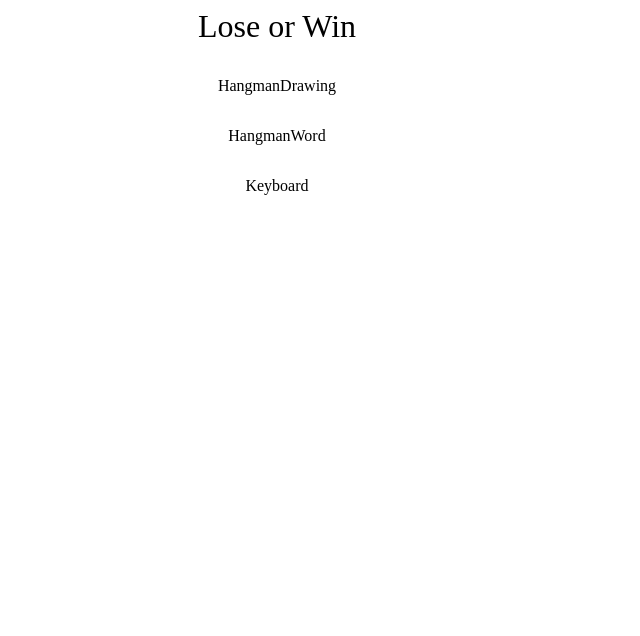
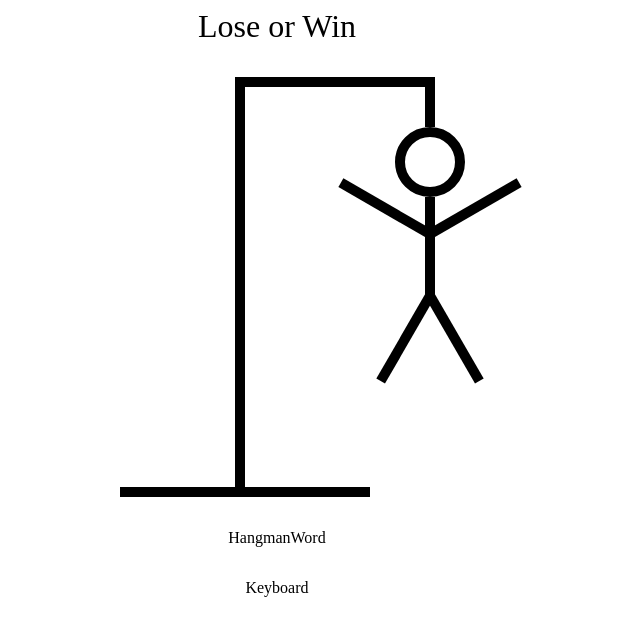
Before and after one commit to kuldp18/react-hangman, a React (Vite) app: page / in a window 1280 px wide. Shown: the top 636 px of the page, without its empty margins (363-1003 px from the left). Built offline with nearby package versions, Linux system fonts and the light colour scheme.

Commit message:
add hangman drawing jsx

```diff
--- a/src/components/HangmanDrawing.tsx
+++ b/src/components/HangmanDrawing.tsx
@@ -1,5 +1,144 @@
 const HangmanDrawing = () => {
-  return <div>HangmanDrawing</div>;
+  return (
+    <div
+      className="container"
+      style={{
+        position: 'relative',
+      }}
+    >
+      {HEAD}
+      {BODY}
+      {RIGHT_ARM}
+      {LEFT_ARM}
+      {RIGHT_LEG}
+      {LEFT_LEG}
+      <div
+        className="top-vertical-small"
+        style={{
+          height: '50px',
+          width: '10px',
+          background: 'black',
+          position: 'absolute',
+          top: 0,
+          right: 0,
+        }}
+      />
+      <div
+        className="top-horizontal"
+        style={{
+          height: '10px',
+          width: '200px',
+          background: 'black',
+          marginLeft: '115px',
+        }}
+      />
+
+      <div
+        className="top-vertical"
+        style={{
+          height: '400px',
+          width: '10px',
+          background: 'black',
+          marginLeft: '115px',
+        }}
+      />
+      <div
+        className="bottom"
+        style={{
+          height: '10px',
+          width: '250px',
+          background: 'black',
+        }}
+      />
+    </div>
+  );
 };
 
+const HEAD = (
+  <div
+    style={{
+      width: '50px',
+      height: '50px',
+      borderRadius: '100%',
+      border: '10px solid black',
+      position: 'absolute',
+      top: '50px',
+      right: '-30px',
+    }}
+  />
+);
+
+const BODY = (
+  <div
+    style={{
+      width: '10px',
+      height: '100px',
+      background: 'black',
+      position: 'absolute',
+      top: '120px',
+      right: '0',
+    }}
+  />
+);
+
+const RIGHT_ARM = (
+  <div
+    style={{
+      width: '100px',
+      height: '10px',
+      background: 'black',
+      position: 'absolute',
+      top: '150px',
+      right: '-100px',
+      rotate: '-30deg',
+      transformOrigin: 'left bottom',
+    }}
+  />
+);
+
+const LEFT_ARM = (
+  <div
+    style={{
+      width: '100px',
+      height: '10px',
+      background: 'black',
+      position: 'absolute',
+      top: '150px',
+      right: '10px',
+      rotate: '30deg',
+      transformOrigin: 'right bottom',
+    }}
+  />
+);
+
+const RIGHT_LEG = (
+  <div
+    style={{
+      width: '100px',
+      height: '10px',
+      background: 'black',
+      position: 'absolute',
+      top: '210px',
+      right: '-90px',
+      rotate: '60deg',
+      transformOrigin: 'left bottom',
+    }}
+  />
+);
+
+const LEFT_LEG = (
+  <div
+    style={{
+      width: '100px',
+      height: '10px',
+      background: 'black',
+      position: 'absolute',
+      top: '210px',
+      right: 0,
+      rotate: '-60deg',
+      transformOrigin: 'right bottom',
+    }}
+  />
+);
+
 export default HangmanDrawing;
```
